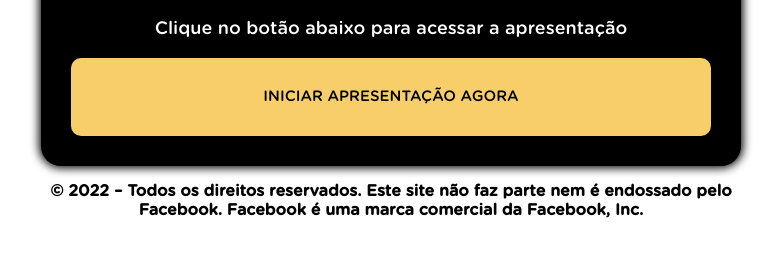
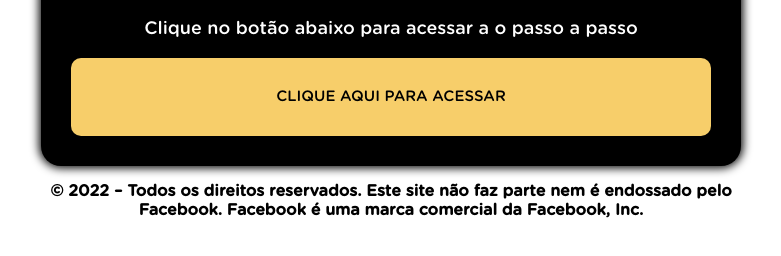
Before and after one commit to TigerADSCompany/martasantos.online-, a plain HTML site: page index.html in a window 1280 px wide. Shown: the part 328-584 px from the top of the page, without its empty margins (249-1030 px from the left). Drawn offline with Linux system fonts and the light colour scheme; a script that the page names is missing.

Commit message:
Update index.html

```diff
--- a/index.html
+++ b/index.html
@@ -31,10 +31,10 @@ src="https://www.facebook.com/tr?id=356919136498154&ev=PageView&noscript=1"
       <div>
         <div class="question">
           <h1>Estamos Quase Lá!</h1>
-          <p>Clique no botão abaixo para acessar a apresentação</p>
+          <p>Clique no botão abaixo para acessar a o passo a passo</p>
         </div>
         <div class="answer">
-          <a class="btn" href="https://desengordando.com/">INICIAR APRESENTAÇÃO AGORA</a>
+          <a class="btn" href="https://desengordando.com/">CLIQUE AQUI PARA ACESSAR</a>
         </div>
       </div>
     </div>
```
